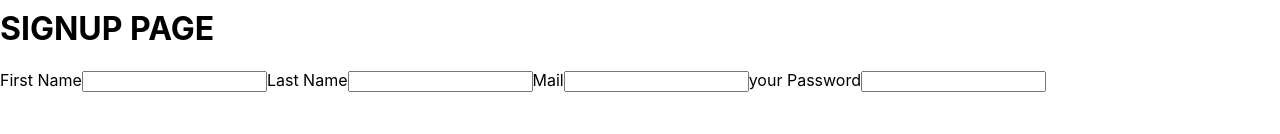
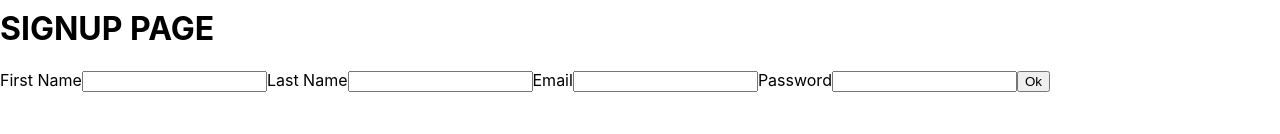
Before and after one commit to YagmurBakici/Project-3-client-side, a React (Create React App) app: page /SignUp in a window 1280 px wide. Shown: the part 166-300 px from the top of the page. Built offline with nearby package versions, Linux system fonts and the light colour scheme.

Commit message:
dev du form signup en cours, changement du template, ajout du state, listeners, etc

```diff
--- a/src/components/pages/SignUp.jsx
+++ b/src/components/pages/SignUp.jsx
@@ -1,27 +1,45 @@
 import React, { Component } from "react";
+import AuthService from "./../auth/ajax";
 
 export default class SignUp extends Component {
   state= {
     firstName: "",
-    LastName: "",
+    lastName: "",
     mail: "",
     password:""
   }
+
+  handleSubmit = (evt) => {
+    evt.preventDefault();
+    console.log(evt)
+  }
+
+  handleInput = (evt) => {
+    evt.preventDefault();
+    console.log(evt)
+
+  }
+
 
   render() {
     return (
       <React.Fragment>
         <h1>SIGNUP PAGE</h1>
-        <form action="">
-          <label htmlFor="first_name">First Name</label>
-          <input type="text"/>
+        <form className="form" onSubmit={this.handleSubmit} >
 
-          <label htmlFor="last_name">Last Name</label>
-          <input type="text"/>
-          <label htmlFor="mail">Mail</label>
-          <input type="text"/>
-          <label htmlFor="password">your Password</label>
-          <input type="text"/>
+          <label className="label" htmlFor="firstName">First Name</label>
+          <input type="text" className="input" name="firstName" onChange={this.handleInput}/>
+
+          <label className="label" htmlFor="lastName">Last Name</label>
+          <input type="text" className="input" name="lastName" onChange={this.handleInput}/>
+
+          <label className="label" htmlFor="mail">Email</label>
+          <input type="text" className="input" name="mail" onChange={this.handleInput}/>
+
+          <label className="label" htmlFor="password">Password</label>
+          <input type="text" className="input" name="password" onChange={this.handleInput}/>
+
+          <button className="btn">Ok</button>
 
         </form>
       </React.Fragment>
```
